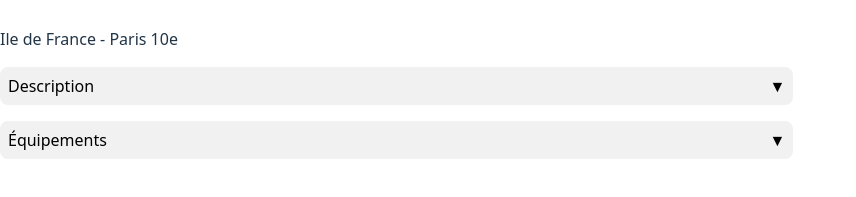
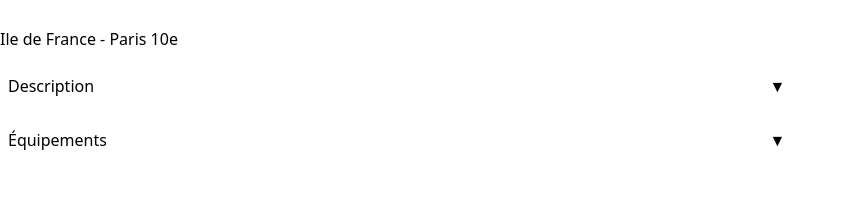
Before and after one commit to Tomguerine/oc11, a React (Vite) app in the folder my-react-app/: page /property/0979876d in a window 1280 px wide. Shown: the part 533-730 px from the top of the page, without its empty margins (0-856 px from the left). Built offline with nearby package versions, Linux system fonts and the light colour scheme.

Commit message:
Use Kasa color palette

```diff
--- a/my-react-app/src/App.scss
+++ b/my-react-app/src/App.scss
@@ -40,5 +40,5 @@
 }
 
 .read-the-docs {
-  color: #888;
+  color: $black;
 }
--- a/my-react-app/src/components/Banner.scss
+++ b/my-react-app/src/components/Banner.scss
@@ -1,3 +1,5 @@
+@use '../styles/variables' as *;
+
 .banner {
   position: relative;
   img {
@@ -11,6 +13,6 @@
     left: 50%;
     top: 50%;
     transform: translate(-50%, -50%);
-    color: white;
+    color: $white;
   }
 }
--- a/my-react-app/src/components/Collapse.scss
+++ b/my-react-app/src/components/Collapse.scss
@@ -1,7 +1,9 @@
+@use '../styles/variables' as *;
+
 .collapse {
   margin: 1rem 0;
   .collapse-header {
-    background: #f1f1f1;
+    background: $light-bg;
     border: none;
     width: 100%;
     text-align: left;
@@ -14,6 +16,6 @@
   }
   .collapse-content {
     padding: 0.5rem;
-    background: #fafafa;
+    background: $light-bg;
   }
 }
--- a/my-react-app/src/components/Slideshow.scss
+++ b/my-react-app/src/components/Slideshow.scss
@@ -1,3 +1,5 @@
+@use '../styles/variables' as *;
+
 .slideshow {
   position: relative;
   img {
@@ -11,8 +13,8 @@
     position: absolute;
     top: 50%;
     transform: translateY(-50%);
-    background: rgba(0, 0, 0, 0.5);
-    color: white;
+    background: rgba($black, 0.5);
+    color: $white;
     border: none;
     padding: 0.5rem;
     cursor: pointer;
@@ -27,6 +29,6 @@
     position: absolute;
     bottom: 10px;
     right: 10px;
-    color: white;
+    color: $white;
   }
 }
--- a/my-react-app/src/index.scss
+++ b/my-react-app/src/index.scss
@@ -6,8 +6,8 @@
   font-weight: 400;
 
   color-scheme: light dark;
-  color: rgba(255, 255, 255, 0.87);
-  background-color: #242424;
+  color: $white;
+  background-color: $black;
 
   font-synthesis: none;
   text-rendering: optimizeLegibility;
@@ -44,7 +44,7 @@ button {
   font-size: 1em;
   font-weight: 500;
   font-family: inherit;
-  background-color: #1a1a1a;
+  background-color: $black;
   cursor: pointer;
   transition: border-color 0.25s;
 }
@@ -58,13 +58,13 @@ button:focus-visible {
 
 @media (prefers-color-scheme: light) {
   :root {
-    color: #213547;
-    background-color: #ffffff;
+    color: $black;
+    background-color: $light-bg;
   }
   a:hover {
-    color: #747bff;
+    color: $hover-color;
   }
   button {
-  background-color: $light-bg;
+    background-color: $light-bg;
   }
 }
--- a/my-react-app/src/styles/_variables.scss
+++ b/my-react-app/src/styles/_variables.scss
@@ -1,4 +1,8 @@
-$primary-color: #646cff;
-$hover-color: #535bf2;
-$light-bg: #f9f9f9;
-$primary-glow: #646cffaa;
+$white: #ffffff;
+$red: #ff6060;
+$black: #000000;
+
+$primary-color: $red;
+$hover-color: $red;
+$light-bg: $white;
+$primary-glow: #ff6060aa;
```
